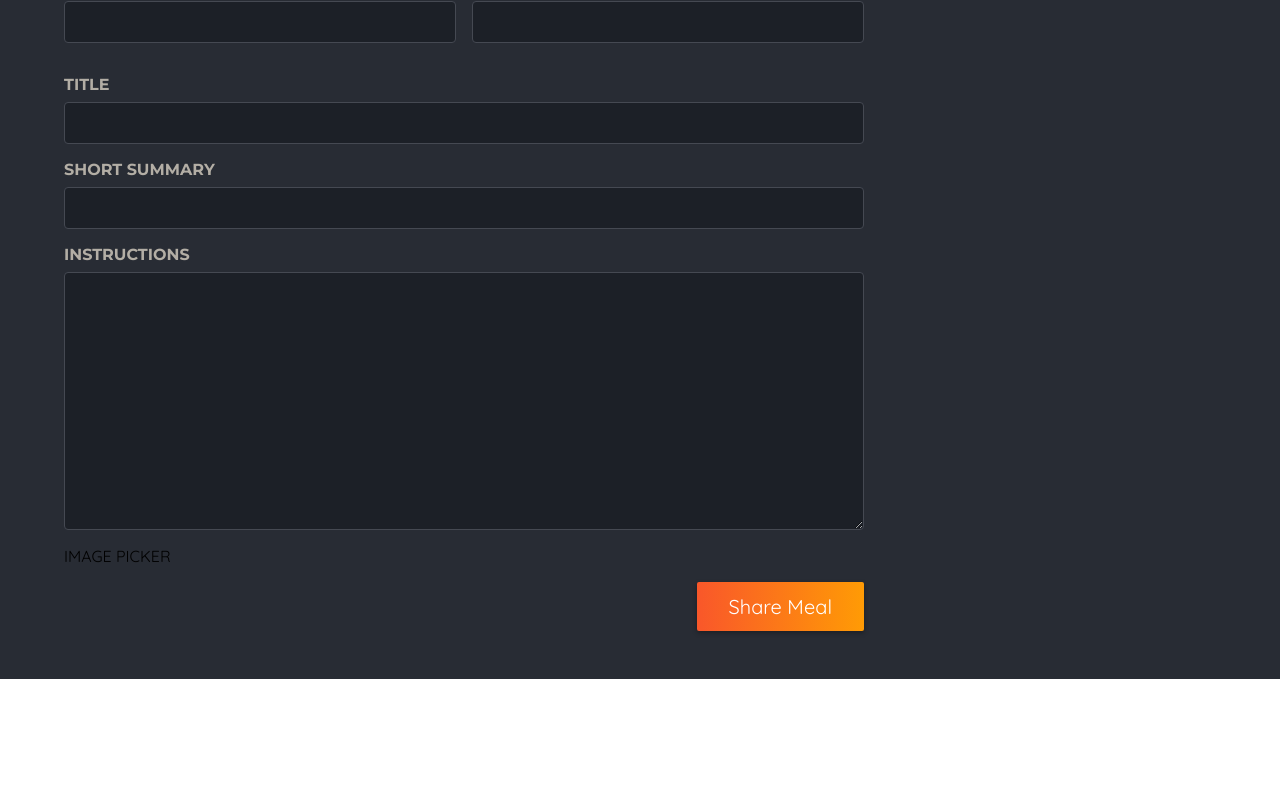
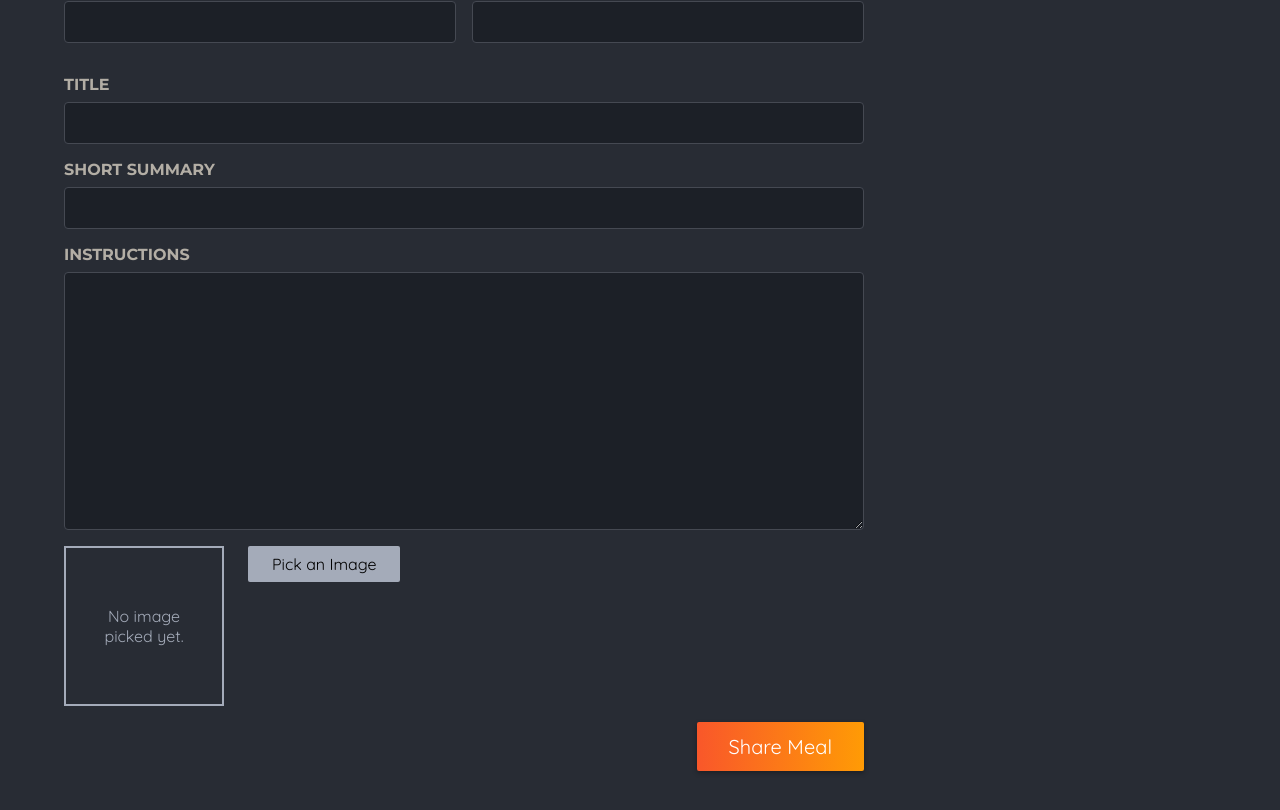
Before and after one commit to fullengineer/foodies, a Next.js app: page /meals/share in a window 1280 px wide. Shown: the part 434-1244 px from the top of the page. Before the commit the page ends 1113 px from the top, so only its background shows below. Built offline with nearby package versions, Linux system fonts and the light colour scheme.

Commit message:
Add image picker on share meal page.

```diff
--- a/app/meals/share/page.js
+++ b/app/meals/share/page.js
@@ -1,3 +1,5 @@
+import ImagePicker from '@/components/meals/image-picker';
+
 import classes from './page.module.css';
 
 export default function ShareMealPage() {
@@ -38,7 +40,7 @@
               required
             ></textarea>
           </p>
-          IMAGE PICKER
+          <ImagePicker />
           <p className={classes.actions}>
             <button type="submit">Share Meal</button>
           </p>
--- /dev/null
+++ b/components/meals/image-picker.js
@@ -0,0 +1,65 @@
+'use client';
+
+import { useRef, useState } from 'react';
+
+import classes from './image-picker.module.css'
+import Image from 'next/image';
+
+export default function ImagePicker({ label, name }) {
+  const [pickedImage, setPickedImage] = useState();
+  const imageInput = useRef();
+
+  function handlePickClick() {
+    imageInput.current.click();
+  }
+
+  function handleImageChange(event) {
+    const file = event.target.files[0];
+
+    if (!file) {
+      return;
+    }
+
+    const fileReader = new FileReader();
+
+    fileReader.onload = () => {
+      setPickedImage(fileReader.result);
+    };
+
+    fileReader.readAsDataURL(file);
+  }
+
+  return (
+    <div className={classes.picker}>
+      <label htmlFor={name}>{label}</label>
+      <div className={classes.controls}>
+        <div className={classes.preview}>
+          {!pickedImage && <p>No image picked yet.</p>}
+          {pickedImage && (
+            <Image
+              src={pickedImage}
+              alt="The image selected by the user."
+              fill
+            />
+          )}
+        </div>
+        <input
+          type="file"
+          name={name}
+          id={name}
+          className={classes.input}
+          accept="image/png, image/jpeg"
+          ref={imageInput}
+          onChange={handleImageChange}
+        />
+        <button
+          type="button"
+          className={classes.button}
+          onClick={handlePickClick}
+        >
+          Pick an Image
+        </button>
+      </div>
+    </div>
+  );
+}
--- /dev/null
+++ b/components/meals/image-picker.module.css
@@ -0,0 +1,45 @@
+.controls {
+  display: flex;
+  align-items: flex-start;
+  gap: 1.5rem;
+  margin-bottom: 1rem;
+}
+
+.picker .input {
+  display: none;
+}
+
+.picker .button {
+  border: 0;
+  padding: 0.5rem 1.5rem;
+  background: #a4abb9;
+  border-radius: 2px;
+  cursor: pointer;
+  font: inherit;
+}
+
+.picker .button:hover,
+.picker .button:focus {
+  background: #b3b9c6;
+}
+
+.preview {
+  width: 10rem;
+  height: 10rem;
+  border: 2px solid #a4abb9;
+  display: flex;
+  justify-content: center;
+  align-items: center;
+  text-align: center;
+  color: #a4abb9;
+  position: relative;
+}
+
+.preview p {
+  margin: 0;
+  padding: 1rem;
+}
+
+.preview img {
+  object-fit: cover;
+}
```
